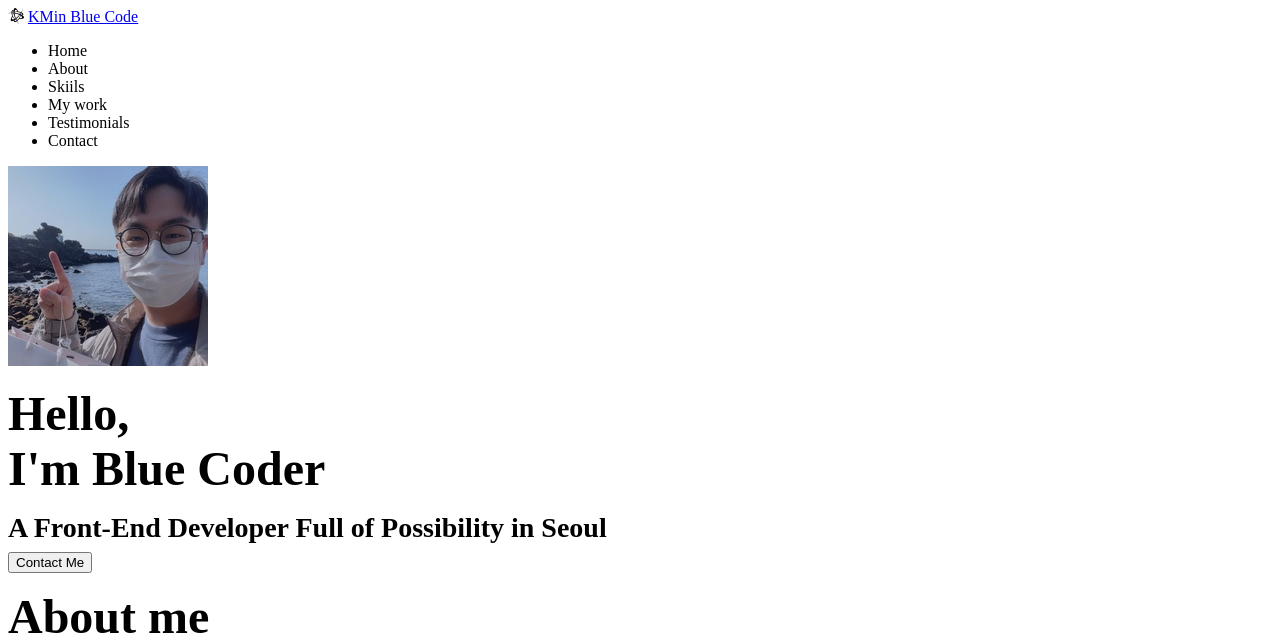
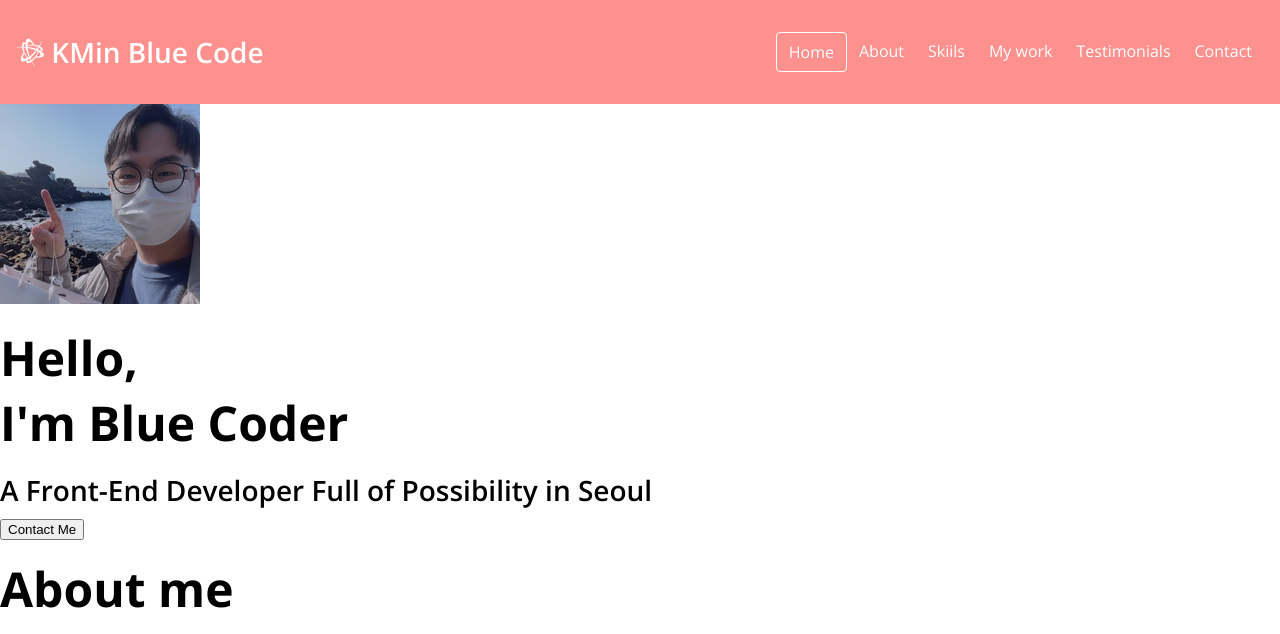
Before and after one commit to ckm960411/KMin-s-Portfolio, a plain HTML site: page index.html in a window 1280 px wide. Shown: the top 634 px of the page. Drawn offline with nearby package versions, Linux system fonts and the light colour scheme.

Commit message:
CSS: Navbar

```diff
--- a/index.html
+++ b/index.html
@@ -36,12 +36,12 @@
 
     <div class="navbar__menu">
       <ul class="navbar__menu">
-        <li class="navbar__munu__item">Home</li>
-        <li class="navbar__munu__item">About</li>
-        <li class="navbar__munu__item">Skiils</li>
-        <li class="navbar__munu__item">My work</li>
-        <li class="navbar__munu__item">Testimonials</li>
-        <li class="navbar__munu__item">Contact</li>
+        <li class="navbar__menu__item active">Home</li>
+        <li class="navbar__menu__item">About</li>
+        <li class="navbar__menu__item">Skiils</li>
+        <li class="navbar__menu__item">My work</li>
+        <li class="navbar__menu__item">Testimonials</li>
+        <li class="navbar__menu__item">Contact</li>
       </ul>
     </div>
   </nav>
--- a/style.css
+++ b/style.css
@@ -5,6 +5,7 @@
   --color-light-white: #eee;
   --color-dark-white: #bdbdbd;
   --color-pink: #fe918d;
+  --color-dark-pink: #ff6863;
   --color-dark-grey: #4d4d4d;
   --color-grey: #616161;
   --color-light-grey: #7c7979;
@@ -14,11 +15,11 @@
   --color-black: #000;
 
   /* Font size */
-  --font-large: 48px;
-  --font-medium: 28px;
-  --font-regular: 18px;
-  --font-small: 16px;
-  --font-micro: 14px;
+  --font-large: 3rem; /* 48px */
+  --font-medium: 1.75rem; /* 28px */
+  --font-regular: 1.125rem; /* 18px */
+  --font-small: 1rem; /* 16px */
+  --font-micro: 0.875rem; /* 14px */
 
   /* Font weight */
   --weight-bold: 700;
@@ -26,12 +27,25 @@
   --weight-regular: 400;
 
   /* Size */
-
+  --size-border-radius: 4px;
 }
 
 /* Universal tags */
 * {
   box-sizing: border-box;
+}
+body {
+  margin: 0;
+  font-family: 'Open Sans', sans-serif;
+  cursor: default; /* 마우스 커서가 올라가도 변화 없음*/
+}
+a {
+  text-decoration: none;
+  color: var(--color-white);
+}
+ul {
+  list-style: none;
+  padding-left: 0;
 }
 
 /* Typography */
@@ -59,3 +73,34 @@ p {
   color: var(--color-black);
   margin: 4px 0;
 }
+
+
+/* Navbar */
+#navbar {
+  display: flex;
+  justify-content: space-between;
+  background-color: var(--color-pink);
+  align-items: center;
+  color: var(--color-white);
+  padding: 16px;
+}
+.navbar__menu {
+  display: flex;
+
+}
+.navbar__logo {
+  font-size: var(--font-medium);
+  font-weight: var(--weight-semi-bold);
+}
+.navbar__menu__item {
+  padding: 8px 12px;
+  margin: 0 auto;
+  cursor: pointer;
+  border-radius: var(--size-border-radius);
+}
+.navbar__menu__item.active {
+  border: 1px solid var(--color-white);
+}
+.navbar__menu__item:hover {
+  background-color: var(--color-dark-pink);
+}
```
